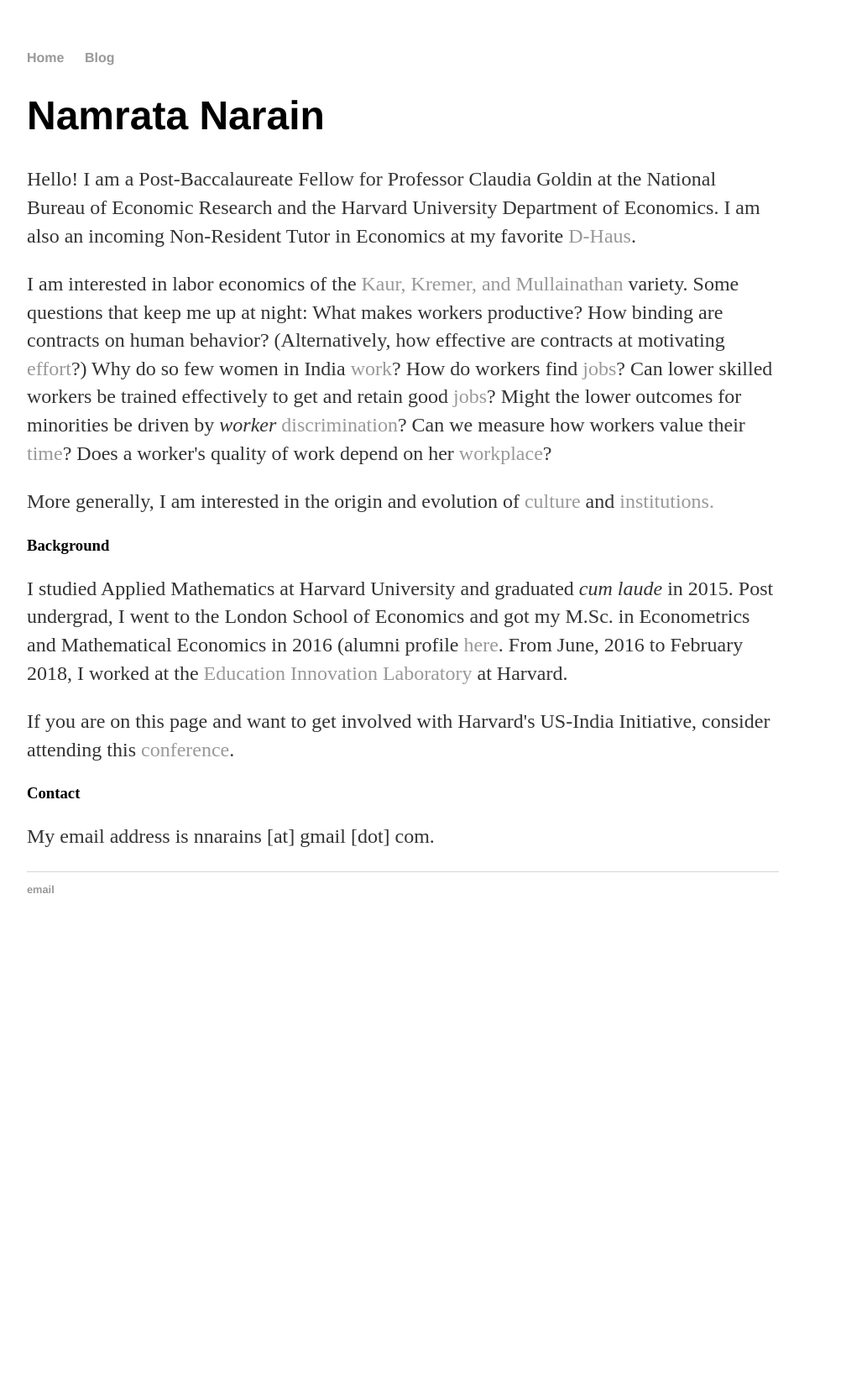
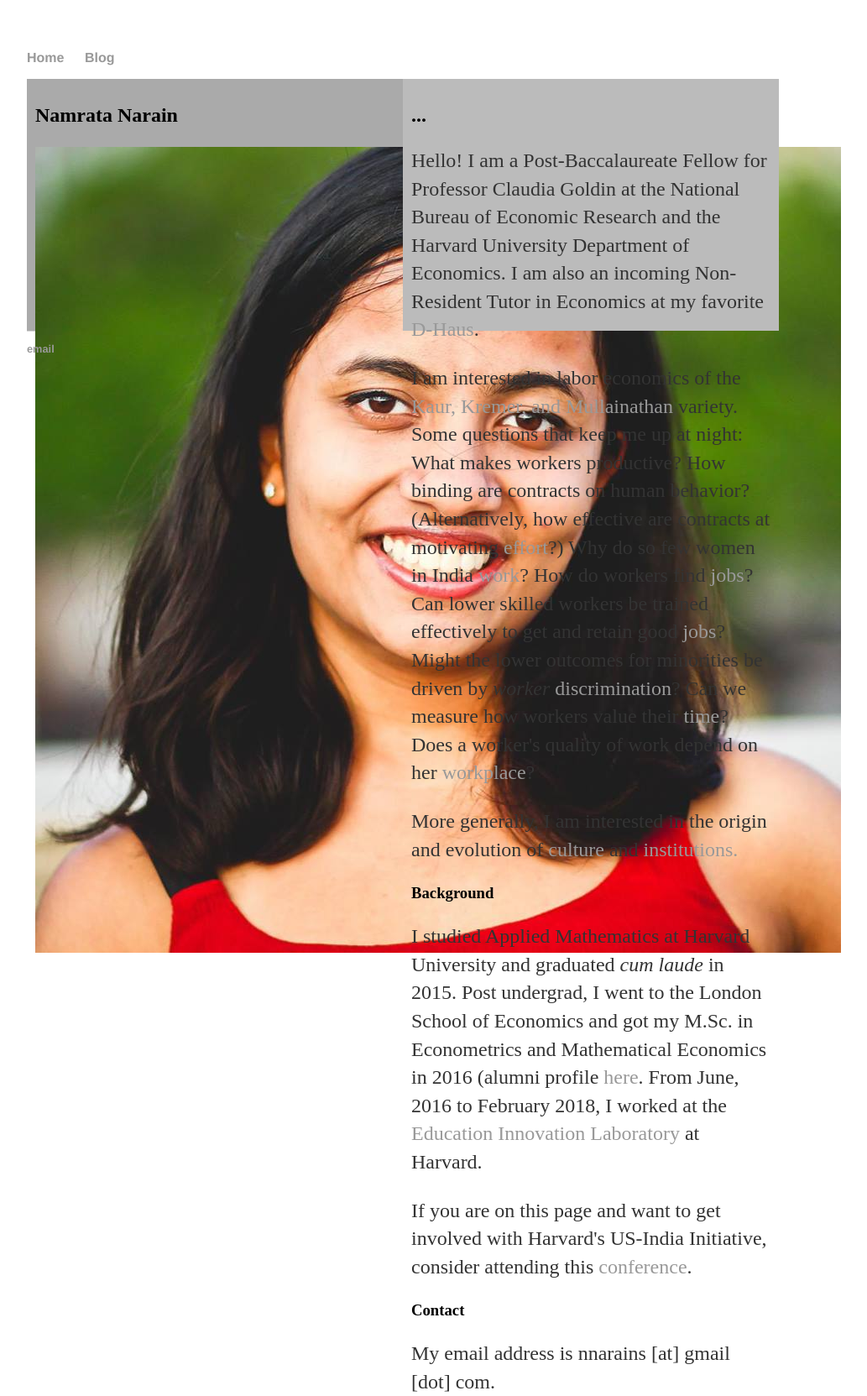
Before and after one commit to namsaxena/namsaxena.github.io, a Jekyll site: the page index.html, which Jekyll copies as it is, in a window 1280 px wide. Shown: the whole page at 84% size, without its empty margins (160-1193 px from the left). Built offline with Jekyll 4.4.1, drawn with Linux system fonts in a browser that asks for light colours; before the commit the page ends 1127 px from its top, so only the background shows below that.

Commit message:
Update index.html

```diff
--- a/index.html
+++ b/index.html
@@ -1,9 +1,40 @@
 <!DOCTYPE html>
 	<html>
 		<head>
-			<title>{{ page.title }}</title>
+			<title> Namrata Narain </title>
 			<!-- link to main stylesheet -->
 			<link rel="stylesheet" type="text/css" href="/css/main.css">
+
+			<meta name="viewport" content="width=device-width, initial-scale=1">
+			<style>
+			* {
+			    box-sizing: border-box;
+			}
+
+			/* Create two equal columns that floats next to each other */
+			.column {
+			    float: left;
+			    width: 50%;
+			    padding: 10px;
+			    height: 300px; /* Should be removed. Only for demonstration */
+			}
+
+			/* Clear floats after the columns */
+			.row:after {
+			    content: "";
+			    display: table;
+			    clear: both;
+			}
+
+			/* Responsive layout - makes the two columns stack on top of each other instead of next to each other */
+			@media screen and (max-width: 600px) {
+			    .column {
+				width: 100%;
+			    }
+			}
+			</style>
+
+
 		</head>
 		<body>
 			<nav>
@@ -12,8 +43,19 @@
 	        		<li><a href="/blog">Blog</a></li>
 	    		</ul>
 			</nav>
-	<div class="blurb">
-	<h1>Namrata Narain</h1>
+
+	<div class="row">
+	  <div class="column" style="background-color:#aaa;">
+	    <h2>Namrata Narain </h2>
+	    <p>
+		<img src="https://github.com/namsaxena/namsaxena.github.io/blob/master/images/Narain_Picture.jpg"
+
+		     />
+		</p>
+	  </div>
+	  <div class="column" style="background-color:#bbb;">
+	    <h2>...</h2>
+
 	<p> Hello! I am a Post-Baccalaureate Fellow for Professor Claudia Goldin at the National Bureau of Economic Research and the Harvard University Department of Economics.
 	I am also an incoming Non-Resident Tutor in Economics at my favorite <a href="https://dunster.harvard.edu/">D-Haus</a>.
 	</p>
@@ -45,8 +87,8 @@
 	<p>
 	My email address is nnarains [at] gmail [dot] com.
 	</p>
-
-	</div><!-- /.blurb -->
+	  </div>
+	</div>
 
 
 			<footer>
```
